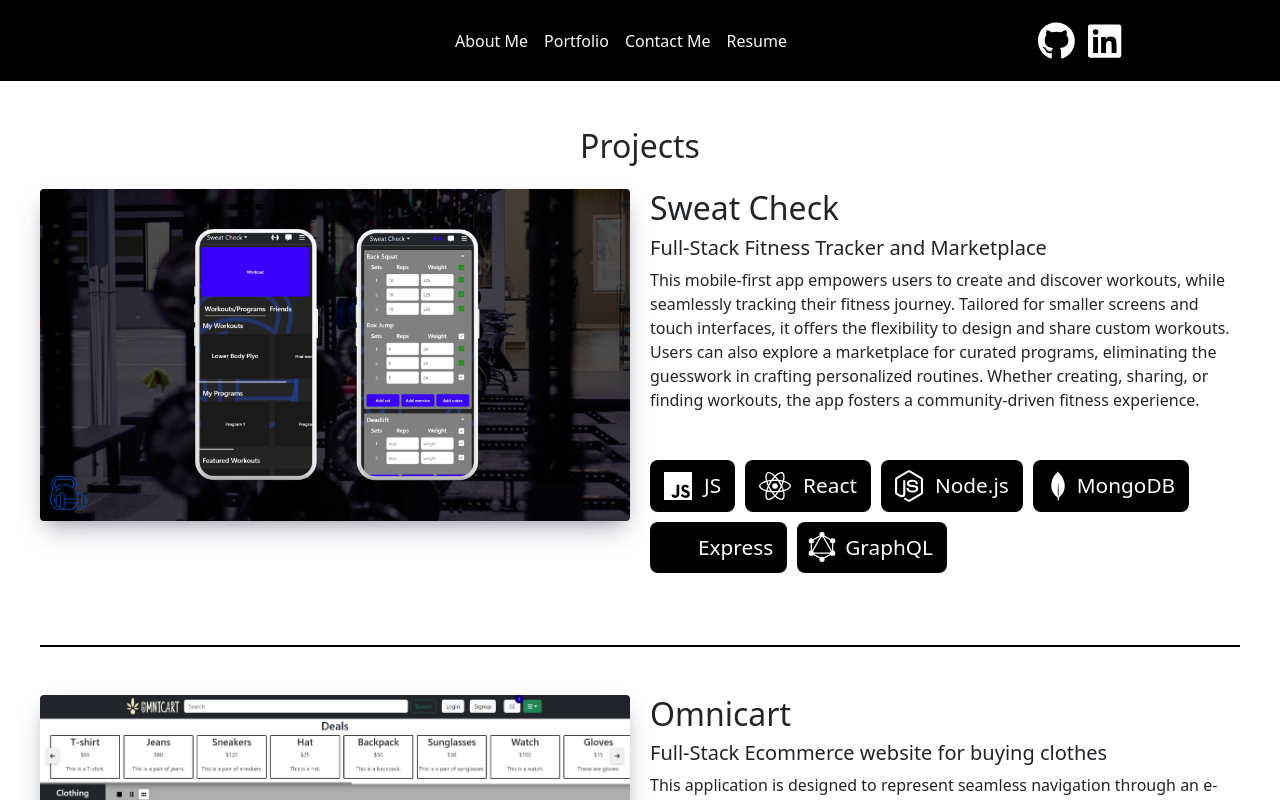
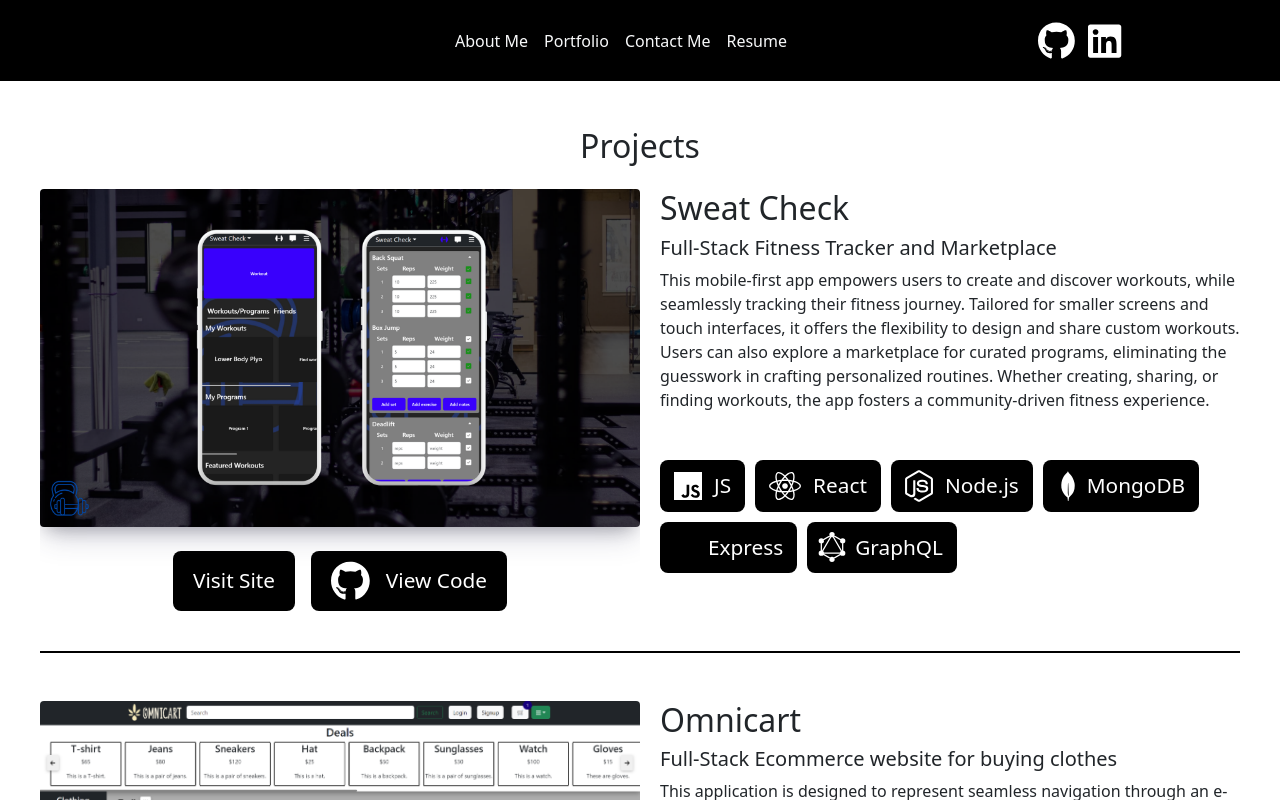
Before and after one commit to MrDietCola/React-Portfolio, a React (Vite) app: page /portfolio in a window 1280 px wide. Shown: the top 800 px of the page. Built offline with nearby package versions, Linux system fonts and the light colour scheme; grey boxes are pictures that could not be loaded; some icons are missing.

Commit message:
updated project page css

```diff
--- a/src/components/UI/ProjectCard.jsx
+++ b/src/components/UI/ProjectCard.jsx
@@ -3,6 +3,7 @@ import SkillCard from '../UI/SkillCard';
 import { FontAwesomeIcon } from '@fortawesome/react-fontawesome'
 import { faGithub, faLinkedin, faJs, faReact, faNodeJs, } from "@fortawesome/free-brands-svg-icons"
 import { faDatabase } from "@fortawesome/free-solid-svg-icons"
+import { Icon } from '@iconify/react';
 
 import { useRef, useState, useEffect } from 'react';
 import { motion, useAnimation } from 'framer-motion';
@@ -67,13 +68,13 @@ export default function ProjectCard({project}) {
       transition={{ duration: 0.3 }}
 
     >
-      <a href={project.url} target="_blank" className="rel project-img-container">
-        <img src={project.img} alt="" className="project-img "/>
-        <div className="100w 100h justify-content-center align-items-center portfolio-link my-3">
-          <a className="p-2" href={project.url} target="_blank">{project.name}</a>
-          <a className="p-2" href={project.github} target="_blank"><img className="logo-sm" src={github} alt="" /></a>
+      <div className="rel project-img-container">
+        <img src={project.img} alt="" className="project-img rel"/>
+        <div className="d-flex justify-content-center mt-4">
+          <a className="proj-btn me-2" href={project.url} target="_blank">Visit Site</a>
+          <a className="proj-btn ms-2" href={project.github} target="_blank"><FontAwesomeIcon icon={faGithub} className='logo-large me-3' />View Code</a>
         </div>
-      </a>
+      </div>
       <div className='project-text '>
         <h2>{project.name}</h2>
         <h5>{project.about}</h5>
--- a/src/index.css
+++ b/src/index.css
@@ -51,6 +51,8 @@ h1 {
   gap: 20px;
   border-bottom: 2px solid black;
   padding-bottom: 40px;
+  flex: 0 0 auto;
+
 }
 
 .w500 {
@@ -70,6 +72,8 @@ h1 {
 
 .project-img-container {
   width: 50%;
+  overflow: hidden;
+  flex: 0 0 auto;
 }
 
 .project-text {
@@ -119,24 +123,48 @@ h1 {
 
 .portfolio-link {
   position: absolute;
-  display: none;
+  display: flex;
+  /* display: none; */
+  opacity: 0;
   top: 0;
   bottom: 0;
-  left: 0;
-  right: 0;
+  /* left: 0; */
+  /* right: 0; */
+  transition: opacity 0.3s ease-in-out;
+  background-color: rgba(0, 0, 0, 0.5);
+  overflow: hidden;
+}
+
+.proj-btn {
+  display: flex;
+  justify-content: center;
+  align-items: center;
+  background-color: black;
+  text-decoration: none;
+  color: white;
+  text-align: center;
+  font-size: 1.3rem;
+  border-radius: 8px;
+  padding: 10px 20px;
+}
+
+.logo-large {
+  font-size: 40px;
 }
 
 .rel {
   position: relative;
 }
 
-.rel:hover .portfolio-link {
+/* .rel:hover .portfolio-link {
   display: flex;
-}
+  opacity: 1;
+} */
 
-.rel:hover .project-img {
+/* .rel:hover .project-img {
   opacity: .5;
-}
+
+} */
 
 .projects {
   padding-top: 3rem;
```
